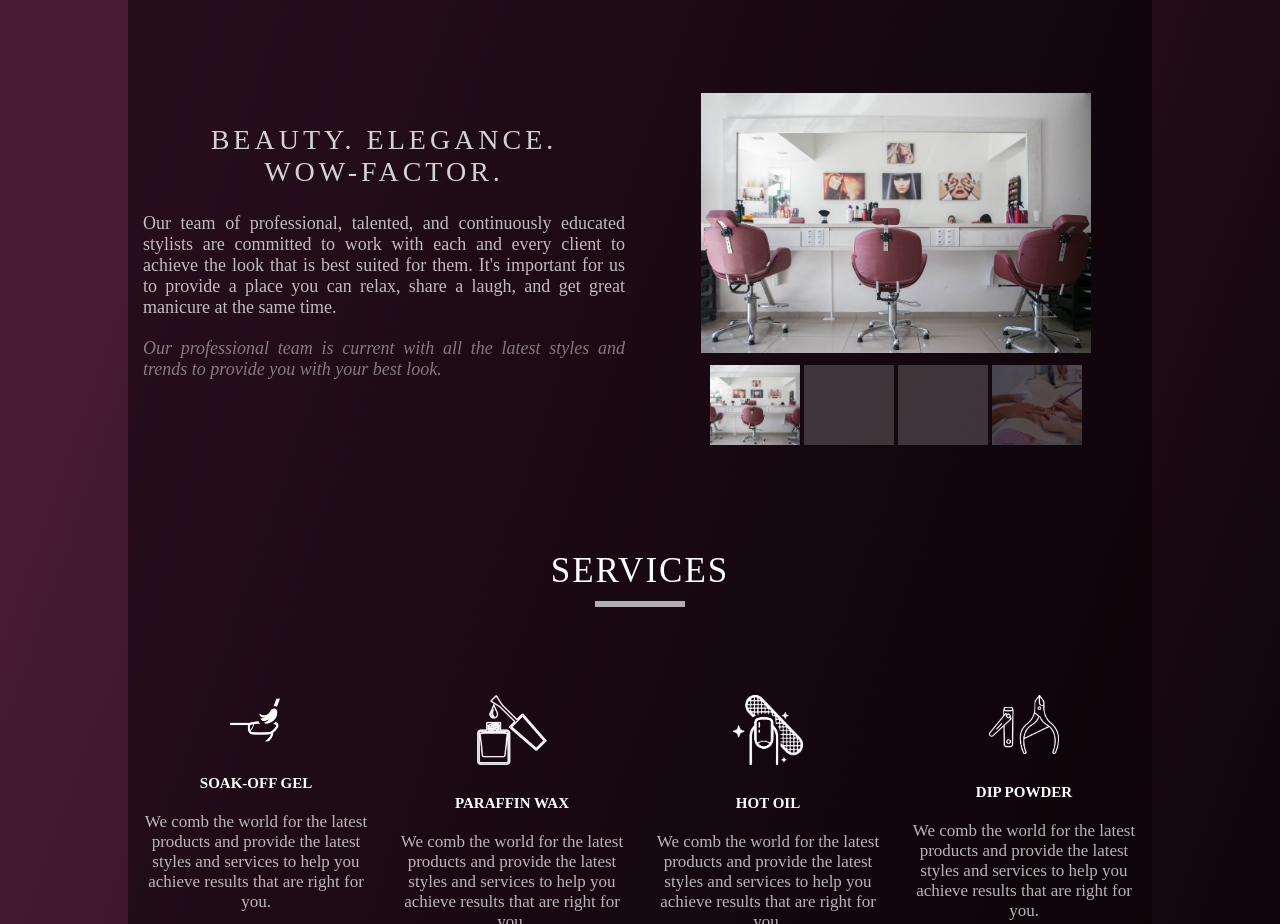
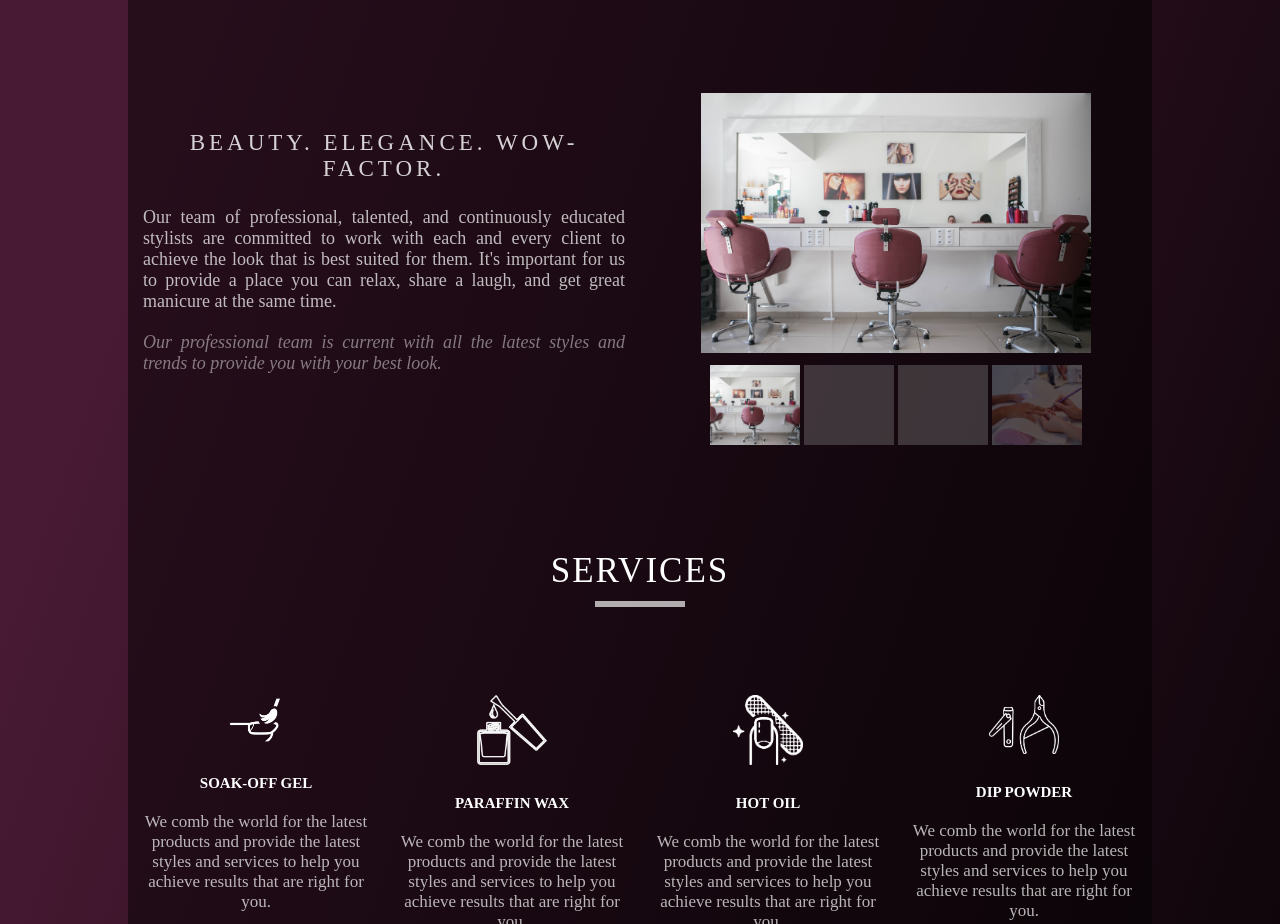
Before and after one commit to ZeljkaL/Beauty-Salon, a plain HTML site: page pages/nails.html in a window 1280 px wide. Shown: the part 800-1724 px from the top of the page. Drawn offline with nearby package versions, Linux system fonts and the light colour scheme; grey boxes are pictures that could not be loaded.

Commit message:
Update mobile.css

```diff
--- a/css/mobile.css
+++ b/css/mobile.css
@@ -902,7 +902,7 @@ a:hover {
     margin: 0;
   }
   .text h2 {
-    font-size: 28px;
+    font-size: 23px;
     font-weight: 300;
     padding-bottom: 15px;
   }
```
